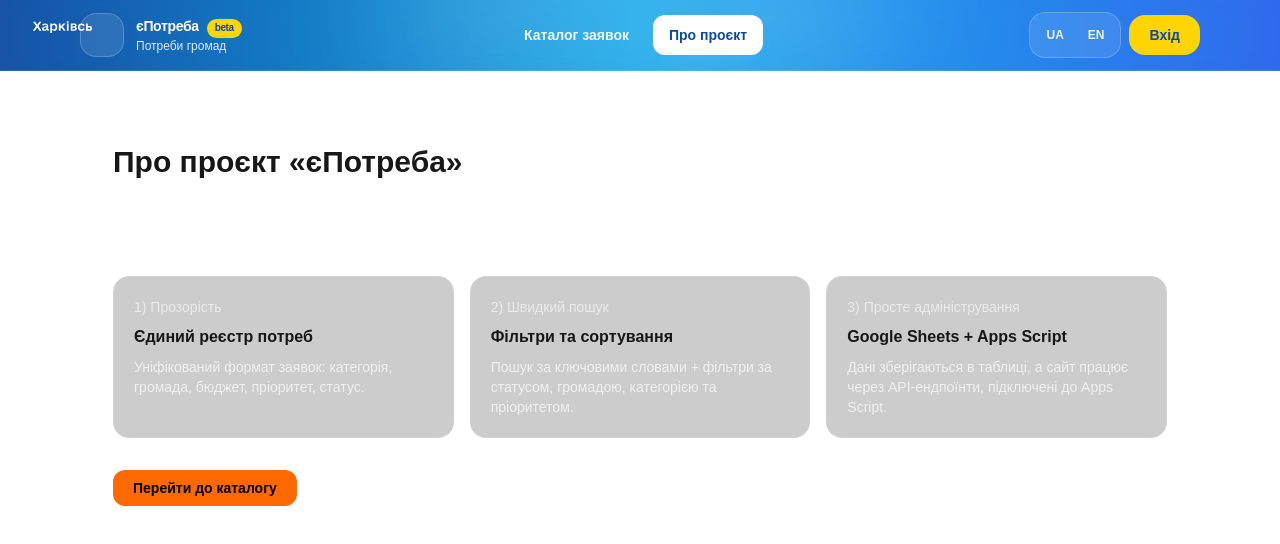
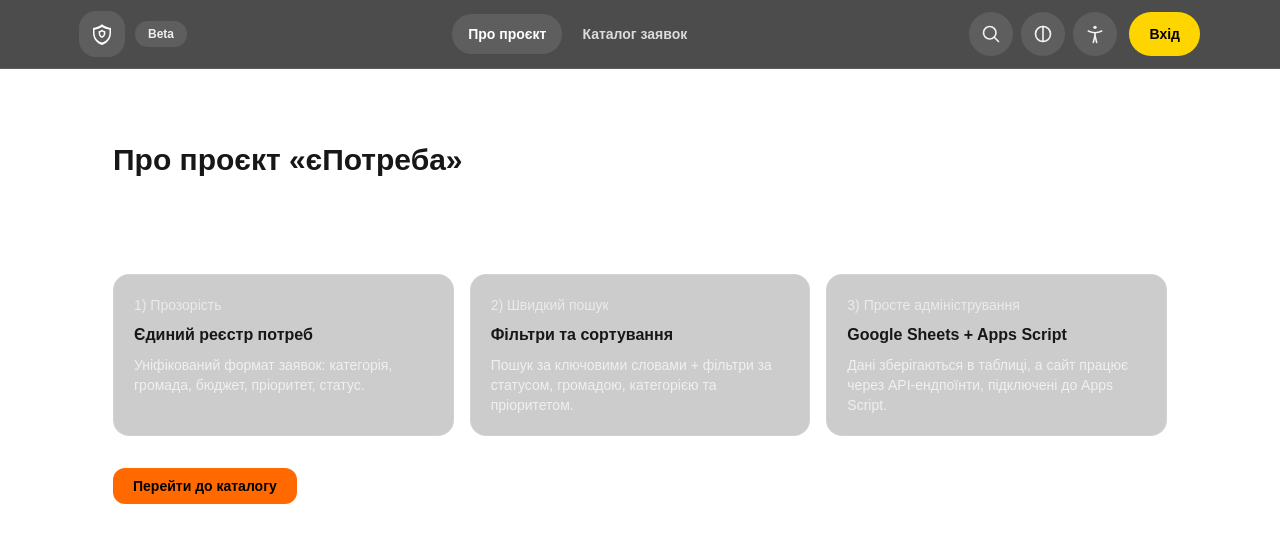
Before and after one commit to ostretiak-cloud/needs-platform, a Next.js app: page /about in a window 1280 px wide. Shown: the top 544 px of the page. Built offline with nearby package versions, Linux system fonts and the light colour scheme.

Commit message:
UI: Header in MinDigital style (dark pill nav + compact logo)

```diff
--- a/components/Header.js
+++ b/components/Header.js
@@ -1,59 +1,91 @@
 "use client";
 
 import Link from "next/link";
-import { usePathname } from "next/navigation";
+import { usePathname, useSearchParams } from "next/navigation";
 
-function LogoHOVA({ className = "" }) {
-  // SVG інлайном, щоб НЕ додавати нові файли в repo/public і не ламати структуру
+function TridentMark({ className = "" }) {
+  // Мінімалістична "марка" (темна як у Мінцифри). Колір = currentColor.
   return (
     <svg
       className={className}
       xmlns="http://www.w3.org/2000/svg"
-      viewBox="0 0 1553.37 227.08"
+      viewBox="0 0 64 64"
       role="img"
-      aria-label="Харківська ОВА"
+      aria-label="Україна"
     >
-      <defs>
-        <style>{`.cls-1{fill:currentColor;}`}</style>
-      </defs>
-      <g>
-        <g>
-          <g>
       <path
-              className="cls-1"
-              d="M271.76,78.53l-18.77-26.62-18.39,26.62h-16.86l26.81-37.35-25.28-35.43h16.85l17.24,24.52,17.43-24.52h16.28l-25.09,35.24,26.62,37.54h-16.86Z"
+        fill="currentColor"
+        d="M32 6c7.6 6.3 15.5 8.8 24 9.8v12.8c0 16.8-10.2 27.9-24 32.4C18.2 56.5 8 45.4 8 28.6V15.8C16.5 14.8 24.4 12.3 32 6Zm0 7.2C25.8 17.4 19 19.4 12 20.4v8.2c0 13.5 8 22.5 20 26.2 12-3.7 20-12.7 20-26.2v-8.2c-7-1-13.8-3-20-7.2Z"
       />
       <path
-              className="cls-1"
-              d="M347.41,66.65v11.88c-.96.19-2.49.38-4.98.38-7.09,0-10.72-2.68-11.68-8.81-4.22,5.74-11.68,9.38-20.11,9.38-11.11,0-18.77-6.7-18.77-16.86,0-14.56,13.79-17.43,24.71-18.77,7.47-.96,12.26-1.92,12.26-5.75,0-4.02-4.21-6.7-11.11-6.7-6.13,0-11.68,2.49-16.28,7.09l-8.24-8.62c6.7-6.32,15.13-9.77,25.28-9.77,14.56,0,23.17,7.28,23.17,19.15v23.94c0,2.3,1.15,3.45,3.45,3.45h2.3ZM328.44,56.31v-5.94c-2.3,1.34-5.55,1.92-10.34,2.68-6.51,1.15-12.83,2.11-12.83,8.43,0,4.41,3.06,7.09,8.24,7.09,8.24,0,14.94-5.55,14.94-12.26Z"
+        fill="currentColor"
+        d="M32 20c3 2.9 5.8 4.1 9 4.9v4.7c0 6.8-4.1 11.4-9 13-4.9-1.6-9-6.2-9-13v-4.7c3.2-.8 6-2 9-4.9Zm0 5.6c-1.6 1.1-3.1 1.8-5 2.2v1.8c0 4.6 2.4 7.6 5 8.8 2.6-1.2 5-4.2 5-8.8v-1.8c-1.9-.4-3.4-1.1-5-2.2Z"
+      />
+    </svg>
+  );
+}
+
+function IconSearch({ className = "" }) {
+  return (
+    <svg className={className} viewBox="0 0 24 24" fill="none" aria-hidden="true">
+      <path
+        d="M10.5 18a7.5 7.5 0 1 1 0-15 7.5 7.5 0 0 1 0 15Z"
+        stroke="currentColor"
+        strokeWidth="2"
       />
       <path
-              className="cls-1"
-              d="M416.16,49.8c0,17.81-10.15,29.69-24.71,29.69-7.66,0-13.98-2.87-18.39-8.24v26.43h-13.79V21.07h12.26l.77,8.62c4.4-6.13,11.11-9.58,19.15-9.58,14.94,0,24.71,11.68,24.71,29.69ZM402.18,49.8c0-11.11-5.75-18.2-14.94-18.2s-14.75,7.09-14.75,18.2,5.55,18.2,14.75,18.2,14.94-7.09,14.94-18.2Z"
+        d="M16.5 16.5 21 21"
+        stroke="currentColor"
+        strokeWidth="2"
+        strokeLinecap="round"
+      />
+    </svg>
+  );
+}
+
+function IconContrast({ className = "" }) {
+  return (
+    <svg className={className} viewBox="0 0 24 24" fill="none" aria-hidden="true">
+      <path
+        d="M12 21a9 9 0 1 0 0-18 9 9 0 0 0 0 18Z"
+        stroke="currentColor"
+        strokeWidth="2"
       />
       <path
-              className="cls-1"
-              d="M450.25,53.24l-7.85,7.47v17.81h-13.79V21.07h13.79v24.13l23.56-24.13h17.24l-23.37,22.6,24.32,34.86h-16.47l-17.43-25.28Z"
+        d="M12 3v18"
+        stroke="currentColor"
+        strokeWidth="2"
+        strokeLinecap="round"
+      />
+    </svg>
+  );
+}
+
+function IconAccessibility({ className = "" }) {
+  return (
+    <svg className={className} viewBox="0 0 24 24" fill="none" aria-hidden="true">
+      <path
+        d="M12 6a2 2 0 1 0 0-4 2 2 0 0 0 0 4Z"
+        fill="currentColor"
       />
       <path
-              className="cls-1"
-              d="M493.34,1.15h14.94v12.26h-14.94V1.15ZM493.91,21.07h13.79v57.46h-13.79V21.07Z"
+        d="M4 8.5c2.6 1.3 5.3 2 8 2s5.4-.7 8-2"
+        stroke="currentColor"
+        strokeWidth="2"
+        strokeLinecap="round"
       />
       <path
-              className="cls-1"
-              d="M574.54,62.82c0,10.15-7.85,15.7-20.88,15.7h-28.35V21.07h26.24c13.41,0,21.45,4.79,21.45,15.13,0,6.32-3.26,10.72-8.24,12.83,6.32,2.11,9.77,6.9,9.77,13.79ZM538.34,44.24h13.22c5.55,0,8.04-1.91,8.04-6.51,0-4.02-2.68-6.32-7.66-6.32h-13.6v12.83ZM560.75,61.1c0-4.4-3.26-7.09-8.81-7.09h-13.6v13.98h13.98c5.36,0,8.43-2.68,8.43-6.9Z"
+        d="M10 22l2-8 2 8"
+        stroke="currentColor"
+        strokeWidth="2"
+        strokeLinecap="round"
       />
       <path
-              className="cls-1"
-              d="M582.77,49.8c0-17.81,11.88-29.69,29.3-29.69,12.83,0,22.98,6.32,26.24,17.24l-13.22,4.02c-2.11-6.13-6.7-9.77-13.22-9.77-9.19,0-14.94,7.09-14.94,18.2s5.75,18.2,14.94,18.2c6.51,0,11.11-3.64,13.41-9.77l13.02,4.02c-3.26,10.92-13.41,17.24-26.24,17.24-17.43,0-29.3-11.88-29.3-29.69Z"
+        d="M12 14V10.5"
+        stroke="currentColor"
+        strokeWidth="2"
+        strokeLinecap="round"
       />
-            <path
-              className="cls-1"
-              d="M698.84,59.95c0,11.49-8.43,18.58-21.64,18.58h-28.15V21.07h13.79v20.3h14.36c13.41,0,21.64,7.09,21.64,18.58ZM684.85,59.76c0-4.98-3.45-7.66-9.58-7.66h-12.45v15.51h12.45c6.13,0,9.58-2.68,9.58-7.85Z"
-            />
-          </g>
-        </g>
-      </g>
     </svg>
   );
 }
@@ -67,11 +99,11 @@ function NavLink({ href, children }) {
       href={href}
       prefetch
       className={[
-        "inline-flex h-10 items-center justify-center rounded-xl px-4 text-sm font-semibold transition",
-        "focus:outline-none focus:ring-2 focus:ring-white/70 focus:ring-offset-2 focus:ring-offset-transparent",
+        "inline-flex h-10 items-center justify-center rounded-full px-4 text-sm font-semibold transition",
         active
-          ? "bg-white text-[#0B4AA2] shadow-[0_10px_30px_-18px_rgba(255,255,255,0.65)]"
-          : "text-white/90 hover:bg-white/15 hover:text-white",
+          ? "bg-white/10 text-white"
+          : "text-white/80 hover:bg-white/10 hover:text-white",
+        "focus:outline-none focus:ring-2 focus:ring-white/30",
       ].join(" ")}
     >
       {children}
@@ -79,70 +111,80 @@ function NavLink({ href, children }) {
   );
 }
 
+function RoundIconButton({ title, href, children }) {
+  const common =
+    "inline-flex h-11 w-11 items-center justify-center rounded-full bg-white/10 text-white/90 " +
+    "hover:bg-white/15 hover:text-white transition " +
+    "focus:outline-none focus:ring-2 focus:ring-white/30";
+
+  if (href) {
+    return (
+      <Link href={href} prefetch className={common} title={title} aria-label={title}>
+        {children}
+      </Link>
+    );
+  }
+
+  return (
+    <button type="button" className={common} title={title} aria-label={title}>
+      {children}
+    </button>
+  );
+}
+
 export default function Header() {
+  const searchParams = useSearchParams();
+  const q = searchParams?.get("q") || "";
+
   return (
     <header className="sticky top-0 z-50">
-      {/* Мінцифровий верхній бар */}
-      <div className="relative border-b border-white/15 bg-gradient-to-r from-[#0B4AA2] via-[#0EA5E9] to-[#2563EB]">
-        {/* легкий glass-шар */}
-        <div className="absolute inset-0 bg-white/5 backdrop-blur" />
-        {/* декоративний світлий блік */}
-        <div className="pointer-events-none absolute -top-24 left-1/2 h-48 w-[520px] -translate-x-1/2 rounded-full bg-white/15 blur-3xl" />
-
-        <div className="relative mx-auto flex max-w-6xl items-center justify-between gap-4 px-4 py-3">
-          {/* Left: Logo + brand */}
-          <Link href="/" prefetch className="group flex items-center gap-3">
-            <div className="flex h-11 w-11 items-center justify-center rounded-2xl border border-white/20 bg-white/10 shadow-[0_10px_30px_-18px_rgba(0,0,0,0.6)]">
+      {/* Темний "мінцифровий" фон + легкий blur */}
+      <div className="border-b border-white/10 bg-black/70 backdrop-blur">
+        <div className="mx-auto flex max-w-6xl items-center justify-between gap-3 px-4 py-3">
+          {/* ЛОГО (як у Мінцифри: знак у квадраті + Beta поряд) */}
+          <Link href="/" prefetch className="flex items-center gap-3">
+            <div className="flex h-11 w-11 items-center justify-center rounded-2xl bg-white/10 ring-1 ring-white/10">
               <span className="text-white">
-                <LogoHOVA className="h-7 w-auto" />
+                <TridentMark className="h-6 w-6" />
               </span>
             </div>
-
-            <div className="leading-tight">
-              <div className="text-sm font-extrabold tracking-tight text-white">
-                єПотреба
-                <span className="ml-2 inline-flex items-center rounded-full bg-[#FFD500] px-2 py-0.5 text-[10px] font-extrabold text-[#0B4AA2]">
-                  beta
+            <span className="inline-flex items-center rounded-full bg-white/10 px-3 py-1 text-xs font-semibold text-white/90 ring-1 ring-white/10">
+              Beta
             </span>
-              </div>
-              <div className="text-xs text-white/85">Потреби громад</div>
-            </div>
           </Link>
 
-          {/* Center: nav */}
-          <nav className="hidden items-center gap-2 md:flex">
+          {/* МЕНЮ (центр, у вигляді "пілл" як на thedigital.gov.ua) */}
+          <nav className="hidden items-center justify-center gap-1 md:flex">
+            <NavLink href="/about">Про проєкт</NavLink>
             <NavLink href="/applications">Каталог заявок</NavLink>
-            <NavLink href="/about">Про проєкт</NavLink>
           </nav>
 
-          {/* Right: lang + login */}
+          {/* ПРАВОРУЧ: пошук + “контраст” + “доступність” + CTA */}
           <div className="flex items-center gap-2">
-            {/* Мова (UI, поки без i18n) */}
-            <div className="hidden items-center rounded-2xl border border-white/20 bg-white/10 p-1 md:flex">
-              <button
-                type="button"
-                className="h-9 rounded-xl px-3 text-xs font-bold text-white/90 hover:bg-white/15 hover:text-white"
-                title="Українська"
+            {/* Пошук веде в каталог, зберігає q якщо є */}
+            <RoundIconButton
+              title="Пошук"
+              href={q ? `/applications?q=${encodeURIComponent(q)}` : "/applications"}
             >
-                UA
-              </button>
-              <button
-                type="button"
-                className="h-9 rounded-xl px-3 text-xs font-bold text-white/90 hover:bg-white/15 hover:text-white"
-                title="English"
-              >
-                EN
-              </button>
-            </div>
+              <IconSearch className="h-5 w-5" />
+            </RoundIconButton>
+
+            <RoundIconButton title="Контраст">
+              <IconContrast className="h-5 w-5" />
+            </RoundIconButton>
+
+            <RoundIconButton title="Доступність">
+              <IconAccessibility className="h-5 w-5" />
+            </RoundIconButton>
 
             <Link
               href="/admin"
               prefetch
               className={[
-                "inline-flex h-10 items-center justify-center rounded-2xl px-5 text-sm font-extrabold transition",
-                "bg-[#FFD500] text-[#0B4AA2] hover:bg-[#FFE166]",
+                "ml-1 inline-flex h-11 items-center justify-center rounded-full px-5 text-sm font-extrabold transition",
+                "bg-[#FFD500] text-black hover:bg-[#FFE166]",
                 "shadow-[0_16px_40px_-24px_rgba(255,213,0,0.9)]",
-                "focus:outline-none focus:ring-2 focus:ring-white/70 focus:ring-offset-2 focus:ring-offset-transparent",
+                "focus:outline-none focus:ring-2 focus:ring-[#FFD500]/40",
               ].join(" ")}
             >
               Вхід
@@ -150,11 +192,11 @@ export default function Header() {
           </div>
         </div>
 
-        {/* Mobile nav */}
-        <div className="relative mx-auto max-w-6xl px-4 pb-3 md:hidden">
+        {/* Mobile меню (компактно, як “пілл-ряд”) */}
+        <div className="mx-auto max-w-6xl px-4 pb-3 md:hidden">
           <div className="flex gap-2">
-            <NavLink href="/applications">Каталог заявок</NavLink>
             <NavLink href="/about">Про проєкт</NavLink>
+            <NavLink href="/applications">Каталог</NavLink>
           </div>
         </div>
       </div>
```
Lines whose indentation alone changed are shown as unchanged.
